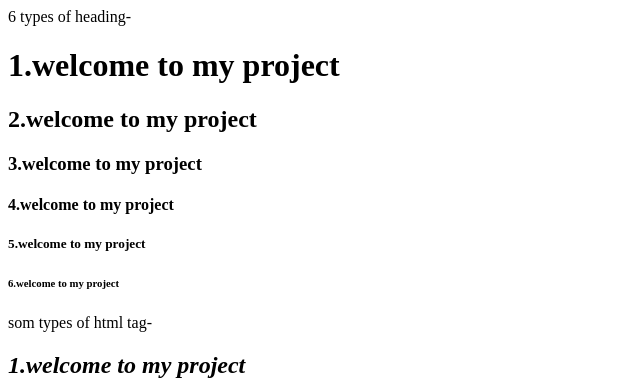
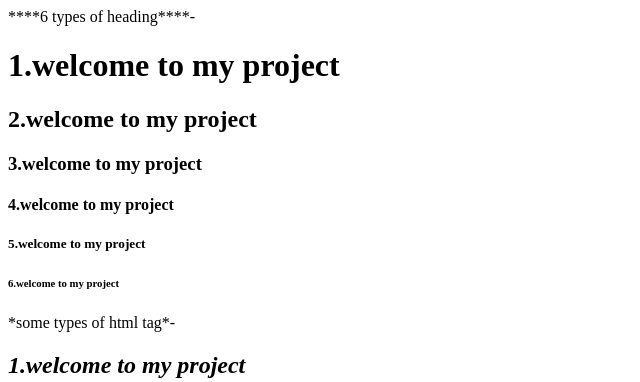
Before and after one commit to tajwar56aka/html-intro, a plain HTML site: page project1.html in a window 1280 px wide. Shown: the top 382 px of the page, without its empty margins (0-640 px from the left). Drawn offline with Linux system fonts and the light colour scheme.

Commit message:
intial commit

```diff
--- a/project1.html
+++ b/project1.html
@@ -2,14 +2,14 @@
   <head><title>introduction</title>
 </head>
 <body>
-    <p>6 types of heading-</p>
+    <p>****6 types of heading****-</p>
     <h1>1.welcome to my project</h1>
     <h2>2.welcome to my project</h2>
     <h3>3.welcome to my project</h3>
     <h4>4.welcome to my project</h4>
     <h5>5.welcome to my project</h5>
     <h6>6.welcome to my project</h6>
-    <p>som types of html tag-</p>
+    <p>*some types of html tag*-</p>
     <h2><i>1.welcome to my project</i></h2>
     <h2><b>2.welcome to my project</b></h2>
     <h2><small>3.welcome to my project</small></h2>
```
